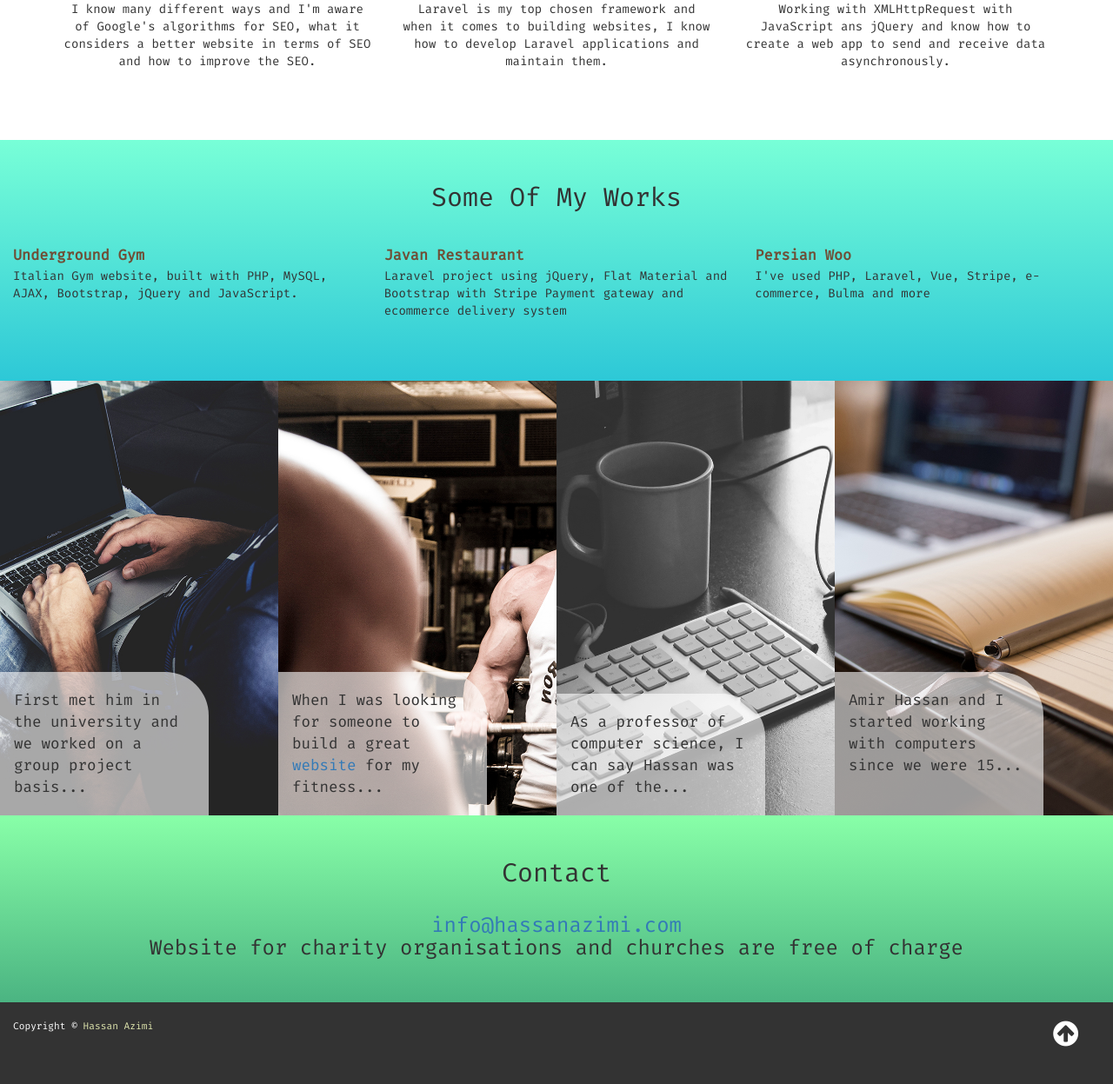
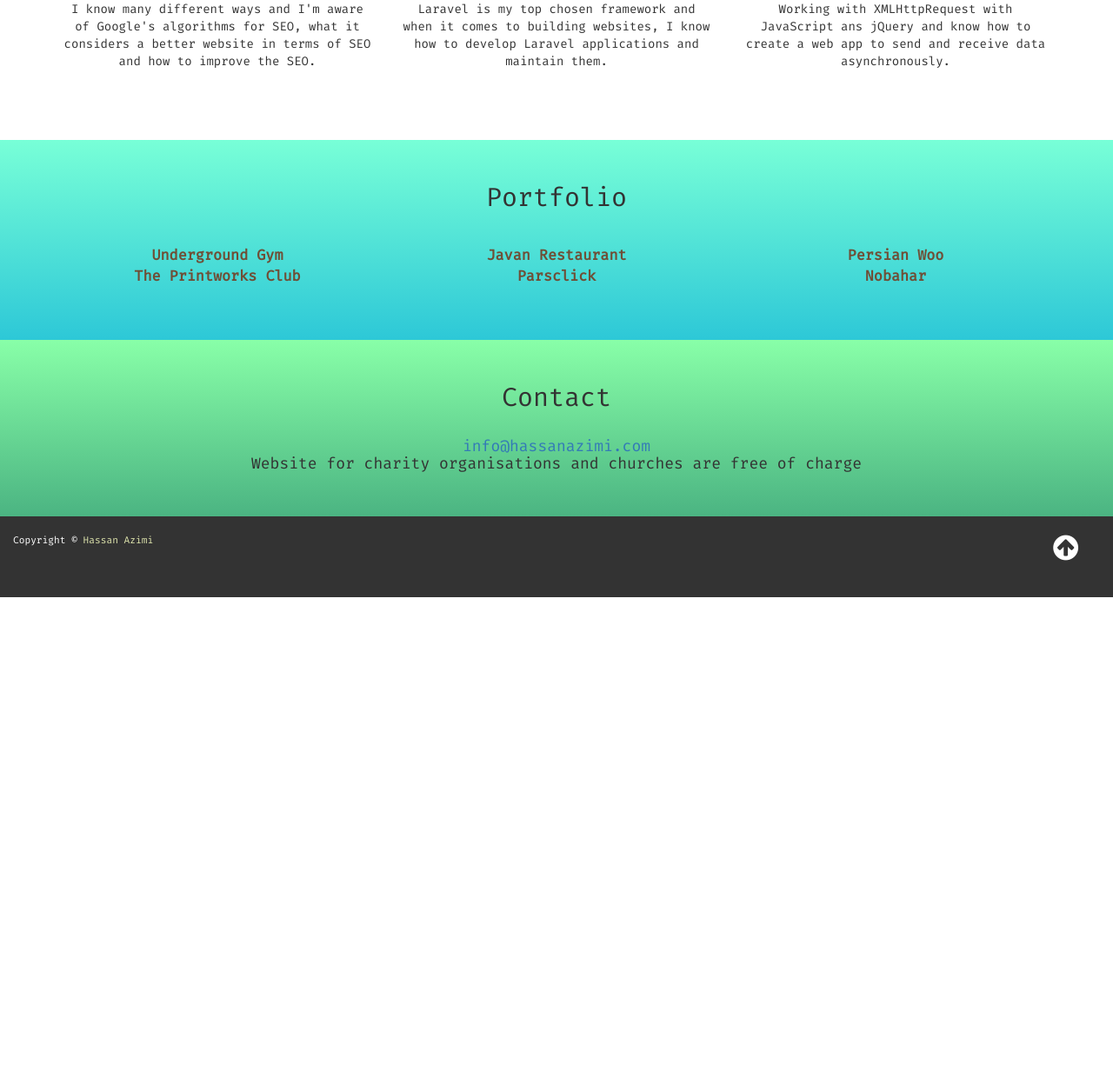
Before and after one commit to azimidev/azimidev.github.io, a PHP site: page / in a window 1280 px wide. Shown: the part 1969-3216 px from the top of the page at 87% size. After the commit the page ends 2656 px from the top, so only its background shows below. Run offline with PHP 8.4, Linux system fonts and the light colour scheme; some libraries are stand-ins or nearby versions.

Commit message:
change style

```diff
--- a/css/style.css
+++ b/css/style.css
@@ -241,101 +241,6 @@ and (max-width : 768px) {
 	width : 100%;
 }
 
-/**  Page -- Testimonials **/
-
-#testimonials {
-	padding : 0;
-}
-
-#testimonials h2 {
-	display : none;
-}
-
-#testimonials blockquote {
-	margin      : 0;
-	padding     : 0;
-	border-left : none;
-	min-height  : 500px;
-	position    : relative;
-}
-
-#testimonials blockquote .quote {
-	background-color : rgba(255, 255, 255, .6);
-	padding          : 20px 5%;
-	position         : absolute;
-	bottom           : 0;
-	width            : 75%;
-	font-weight      : 400;
-	border-radius    : 0 50px 0 0;
-}
-
-#testimonials blockquote .quote:hover {
-	background-color : rgba(239, 240, 196, .9);
-}
-
-#testimonials #janeh {
-	background      : url(../images/testimonial-1.jpg) no-repeat center center;
-	background-size : cover;
-}
-
-#testimonials #johnb {
-	background      : url(../images/testimonial-2.jpg) no-repeat center center;
-	background-size : cover;
-}
-
-#testimonials #mcphersons {
-	background      : url(../images/testimonial-3.jpg) no-repeat center center;
-	background-size : cover;
-}
-
-#testimonials #lorraines {
-	background      : url(../images/testimonial-4.jpg) no-repeat center center;
-	background-size : cover;
-}
-
-#testimonials .quote {
-	font-weight : 400;
-}
-
-#testimonials .quote .more, #testimonials .customer {
-	opacity            : 0;
-	font-size          : 0;
-	line-height        : 0;
-	padding-top        : 10px;
-	-webkit-transition : all .5s ease;
-	-moz-transition    : all .5s ease;
-	-ms-transition     : all .5s ease;
-	-o-transition      : all .5s ease;
-	transition         : all .5s ease;
-}
-
-#testimonials .quote:hover .more {
-	font-family : 'Fira Mono', monospace, sans-serif;
-	font-weight : 100;
-	display     : block;
-	opacity     : 1;
-	font-size   : .8em;
-	line-height : 100%;
-}
-
-#testimonials .quote:hover .customer {
-	font-family : "Open Sans", sans-serif;
-	font-weight : 100;
-	display     : block;
-	opacity     : 1;
-	font-size   : .7em;
-	line-height : 100%;
-	text-align  : right;
-}
-
-#testimonials .quote .intro::after {
-	content : '...';
-}
-
-#testimonials .quote:hover .intro::after {
-	content : '';
-}
-
 /**  Contact **/
 
 #contact {
--- a/index.html
+++ b/index.html
@@ -44,8 +44,9 @@
 							<span class="icon-bar"></span>
 							<span class="icon-bar"></span>
 						</button>
-						<a class="navbar-brand" href="#featured"><h1>Hassan Azimi <span class="subhead">Software Engineer | Web Developer</span>
-						</h1></a>
+						<a class="navbar-brand" href="#featured">
+							<h1>Hassan Azimi <span class="subhead">Software Engineer | Web Developer</span></h1>
+						</a>
 					</div>
 					<div class="collapse navbar-collapse" id="collapse">
 						<ul class="nav navbar-nav navbar-right">
@@ -189,8 +190,8 @@
 				</div>
 			</div>
 			<div class="page" id="portfolio">
-				<div class="container-fluid">
-					<h2 id="ourportfolio">Some Of My Works</h2>
+				<div class="container center">
+					<h2 id="ourportfolio">Portfolio</h2>
 					<div class="row">
 						<div class="doctor col-lg-4 wow slideInUp">
 							<h3>
@@ -198,74 +199,46 @@
 									Underground Gym
 								</a>
 							</h3>
-							<p>Italian Gym website, built with PHP, MySQL, AJAX, Bootstrap, jQuery and JavaScript.</p>
+							<h3>
+								<a href="//www.theprintworksclub.com/" target="_blank" title="The Printworks Club">
+									The Printworks Club
+								</a>
+							</h3>
 						</div>
 						<div class="doctor col-lg-4 wow slideInUp" data-wow-delay="0.25s">
-							<h3><a href="//javan-restaurant.co.uk/" target="_blank" title="Javan Restaurant">
-								Javan Restaurant
-							</a>
+							<h3>
+								<a href="//javan-restaurant.co.uk/" target="_blank" title="Javan Restaurant">
+									Javan Restaurant
+								</a>
 							</h3>
-							<p>Laravel project using jQuery, Flat Material and Bootstrap with Stripe Payment gateway and
-								ecommerce delivery system</p>
+							<h3>
+								<a href="//parsclick.net/" target="_blank" title="Javan Restaurant">
+									Parsclick
+								</a>
+							</h3>
 						</div>
 						<div class="doctor col-lg-4 wow slideInUp" data-wow-delay="0.5s">
-							<h3><a href="//persianwoo.com/" target="_blank" title="The Persian Woo Dating App">
-								Persian Woo
-							</a></h3>
-							<p>I've used PHP, Laravel, Vue, Stripe, e-commerce, Bulma and more</p>
+							<h3>
+								<a href="//persianwoo.com/" target="_blank" title="The Persian Woo Dating App">
+									Persian Woo
+								</a>
+							</h3>
+							<h3>
+								<a href="//nobahar.net/" target="_blank" title="The nobahar news paper">
+									Nobahar
+								</a>
+							</h3>
 						</div>
-					</div>
-				</div>
-			</div>
-			<div class="page" id="testimonials">
-				<div class="container-fluid">
-					<h2>Testimonials</h2>
-					<div class="row">
-						<blockquote class="col-md-6 col-lg-3 wow rotateInDownLeft" id="janeh">
-							<div class="quote">
-								<span class="intro">First met him in the university and we worked on a group project basis</span>
-								<span class="more"> and the most important thing I can say about Hassan is he is fanatic about programming especially the web. We worked together with a few projects and I love the fact that how passionate and up to date he is when it comes to web development and software engineering. Here's the <a
-									href="//palestraunderground.it/" target="_blank" title="Underground Palestra Gym">first project</a> one we built together long time ago in Italy.</span>
-								<span class="customer">Francesco B.</span>
-							</div>
-						</blockquote>
-						<blockquote class="col-md-6 col-lg-3 wow rotateInDownLeft" data-wow-delay="0.25s" id="mcphersons">
-							<div class="quote">
-						<span class="intro">When I was looking for someone to build a great
-							<a href="//kambizshaygan.com" target="_blank"
-							   title="Kambiz Shaygan">website</a> for my fitness</span>
-								<span class="more"> personal training, Hassan built a great one and suddenly I was so excited because now I had website with my contact details, blog, login system, forum, map and more. I still think I owe him because anyone could easily find me and I had many customers through this website.</span>
-								<span class="customer">Kambiz S.</span>
-							</div>
-						</blockquote>
-						<blockquote class="col-md-6 col-lg-3 wow rotateInDownRight" data-wow-delay="0.5s" id="johnb">
-							<div class="quote">
-								<span class="intro">As a professor of computer science, I can say Hassan was one of the</span>
-								<span class="more">top students I have ever had. I realised this when I looked at his <a
-									href="//studentnet.kingston.ac.uk/~k1221692/" target="_blank" title="Theatre Company">e-commerce first project</a> in year one hosted in University computer which was unbelievable! He has the great problem solving skills and algorithms. He has worked with many methodologies as a programmer such as XP, Agile, Scrum, TDD and DSDM. He is so passionate that in a small group he was the one who would do everything and that became a problem for us.</span>
-								<span class="customer"><a
-									href="//sec.kingston.ac.uk/about-SEC/people/academic/view_profile.php?id=1179"
-									target="_blank"
-									title="Pushpa Kumarapeli">Pushpa K.</a></span>
-							</div>
-						</blockquote>
-						<blockquote class="col-md-6 col-lg-3 wow rotateInDownRight" data-wow-delay="0.75s" id="lorraines">
-							<div class="quote">
-								<span class="intro">Amir Hassan and I started working with computers since we were 15</span>
-								<span class="more">I remember the old MS-DOS, Unix and those old wide floppy disks that he used to call them hand fan. Good ol' days! He is one of the most enthusiastic persons about computing I've ever seen in my life. I went to be a web designer and he became a good developer. We worked together on some Rails and PHP projects. I can say he is planning and implementation strategies are one of the best ones among other developers I have ever worked with.</span>
-								<span class="customer">Mahdi A</span>
-							</div>
-						</blockquote>
 					</div>
 				</div>
 			</div>
 			<div class="page" id="contact">
 				<div class="container-fluid center">
 					<h2>Contact</h2>
-					<h3>
+					<h4>
 						<a href="mailto:info@hassanazimi.com" target="_blank" title="Email Hassan Azimi">info@hassanazimi.com</a>
-					</h3>
-					<h3>Website for charity organisations and churches are free of charge</h3>
+					</h4>
+					<h4>Website for charity organisations and churches are free of charge</h4>
 				</div>
 			</div>
 		</div>
@@ -276,7 +249,7 @@
 						<p>Copyright &copy; <a href="/">Hassan Azimi</a></p>
 					</div>
 					<div class="col-sm-6">
-						<nav class="navbar navbar-default" role="navigation">
+						<nav class="navbar navbar-default">
 							<ul class="nav navbar-nav navbar-right">
 								<li id="scrollup" class="fa fa-arrow-circle-up fa-3x"></li>
 							</ul>
```
